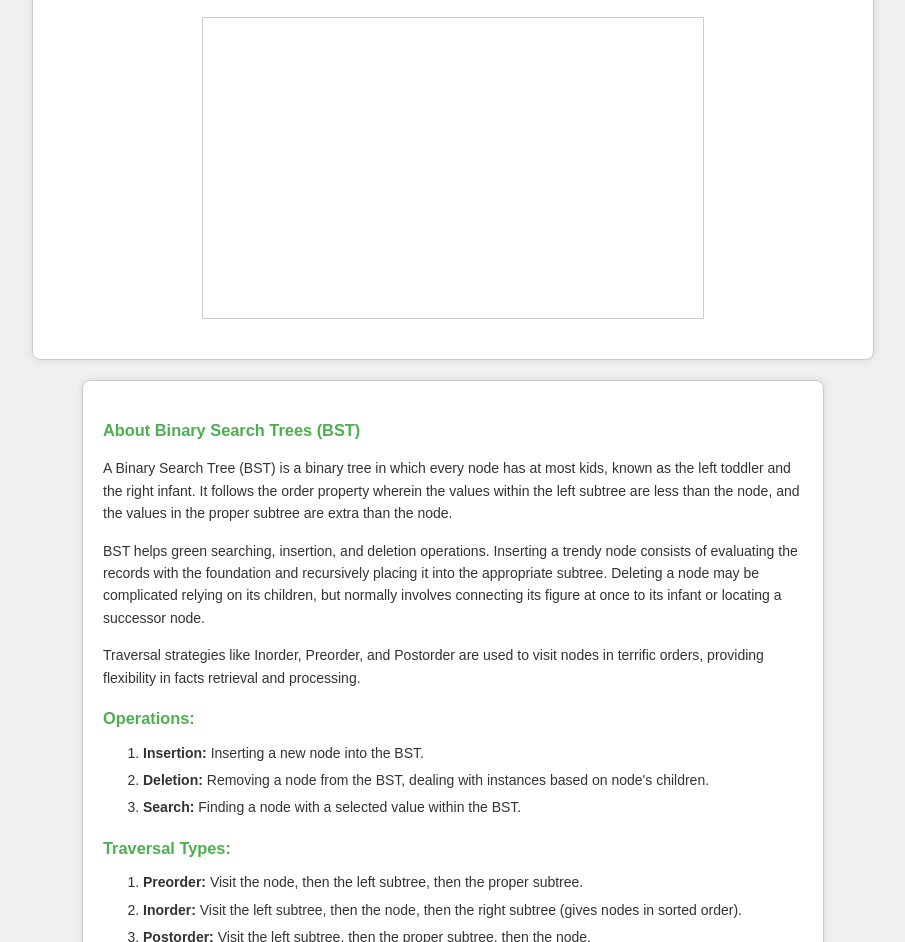
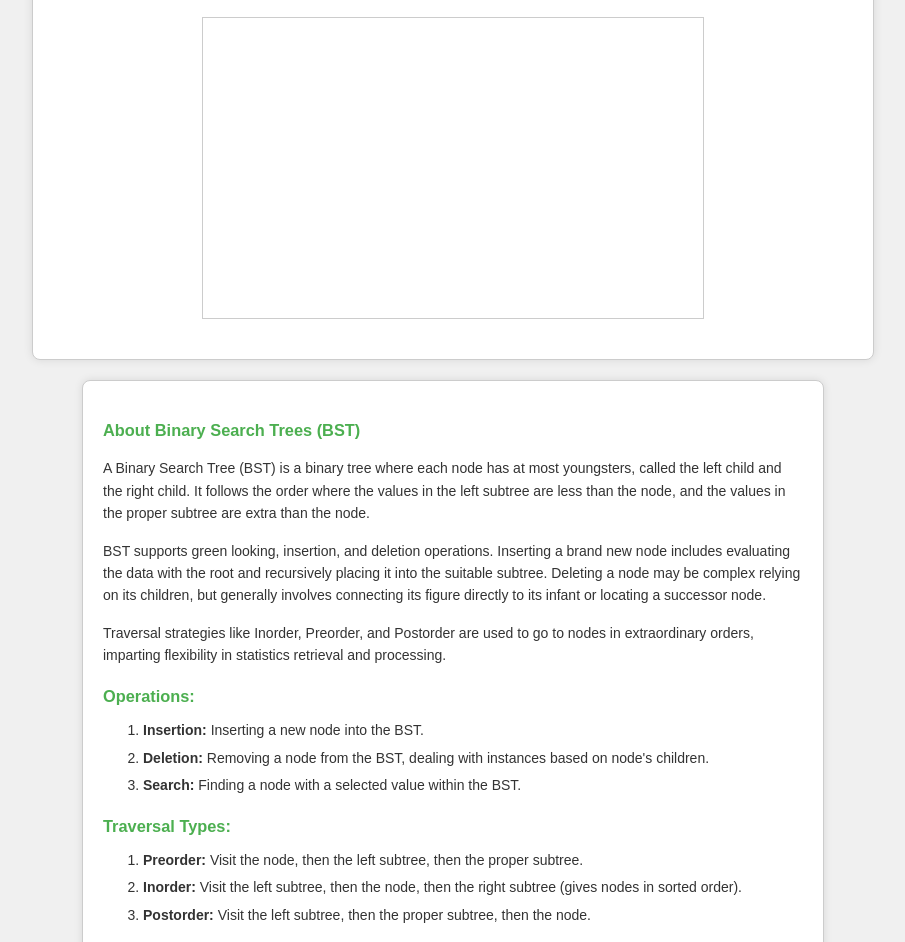
Before and after one commit to abhinav12222363/BINARY-SEARCH-VISUALIZER, a plain HTML site: page index.html in a window 1280 px wide. Shown: the part 158-1100 px from the top of the page, without its empty margins (187-1092 px from the left). Drawn offline with Linux system fonts and the light colour scheme.

Commit message:
Update index.html

```diff
--- a/index.html
+++ b/index.html
@@ -26,31 +26,31 @@
 
   </div>
 
-
+  <!-- Audio element for sound effect -->
   <audio id="insertSound">
     <source src="button-202966.Mp3" type="audio/mpeg">
-    Your browser does not help the audio element.
+    Your browser does not allow audio element.
   </audio>
 
-
+  <!-- Binary Search Tree Information Section -->
   <div id="bst-info">
     <h3>About Binary Search Trees (BST)</h3>
     <p>
-     ﻿A Binary Search Tree (BST) is a binary tree in which every node has at most  kids,
-      known as the left toddler and the right infant. It follows the order property wherein the
-      values within the left subtree are less than the node, and the values in the proper subtree
+      A Binary Search Tree (BST) is a binary tree where each node has at most  youngsters,
+      called the left child  and the right child. It follows the order  where the
+      values in the left subtree are less than the node, and the values in the proper subtree
       are extra than the node.
     </p>
     <p>
-      ﻿BST helps green searching, insertion, and deletion operations. Inserting a trendy
-      node consists of evaluating the records with the foundation and recursively placing it into the
-      appropriate subtree. Deleting a node may be complicated relying on its children, but
-      normally involves connecting its figure at once to its infant or locating a successor
+      BST supports green looking, insertion, and deletion operations. Inserting a brand new
+      node includes evaluating the data with the root and recursively placing it into the
+      suitable subtree. Deleting a node may be complex relying on its children, but
+      generally involves connecting its figure directly to its infant or locating a successor
       node.
     </p>
     <p>
-      ﻿Traversal strategies like Inorder, Preorder, and Postorder are used to visit nodes in
-      terrific orders, providing flexibility in facts retrieval and processing.
+      Traversal strategies like Inorder, Preorder, and Postorder are used to go to nodes in
+      extraordinary orders, imparting flexibility in statistics retrieval and processing.
     </p>
     <h3>Operations:</h3>
     <ol>
```
